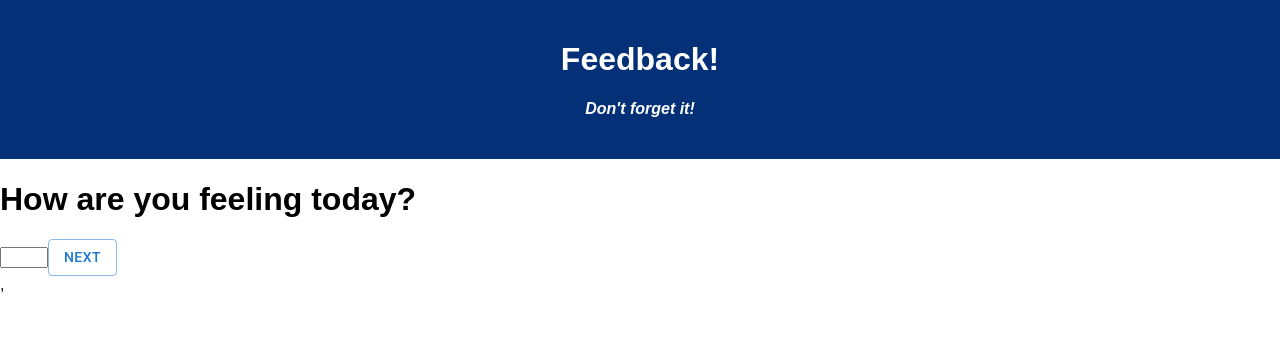
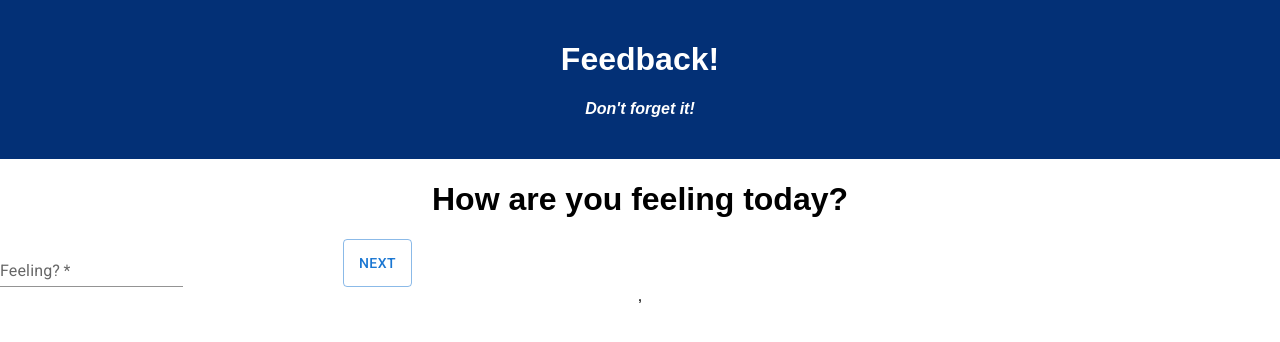
Before and after one commit to KatherineDaugherty/weekend-redux-feedback-loop-public, a React (Create React App) app: page /#/feeling in a window 1280 px wide. Shown: the top 342 px of the page. Built offline with nearby package versions, Linux system fonts and the light colour scheme; no server answers.

Commit message:
save button and textfield changes git push

```diff
--- a/src/components/App/App.css
+++ b/src/components/App/App.css
@@ -1,4 +1,7 @@
 .App {
+  text-align: center;
+}
+body {
   text-align: center;
 }
 
--- a/src/components/Comments/Comments.jsx
+++ b/src/components/Comments/Comments.jsx
@@ -3,6 +3,8 @@ import { useHistory } from 'react-router-dom';
 import { useDispatch } from 'react-redux';
 import { useState, useEffect } from 'react';
 import Button from '@mui/material/Button';
+import TextField from '@mui/material/TextField';
+
 
 
 function Comments() {
@@ -27,7 +29,10 @@ function Comments() {
         <>
             <form onSubmit={(event) => handleSubmit(event)}>
                 <h1> Any comments you want to leave? </h1>
-                <input
+                <TextField
+                    id="standard-basic"
+                    label="Comments?"
+                    variant="standard"
                     type="text"
                     value={comments}
                     onChange={event => setComments(event.target.value)}
--- a/src/components/Feeling/Feeling.jsx
+++ b/src/components/Feeling/Feeling.jsx
@@ -2,6 +2,8 @@ import { useHistory } from 'react-router-dom';
 import { useDispatch } from 'react-redux';
 import { useState, useEffect } from 'react';
 import Button from '@mui/material/Button';
+import Stack from '@mui/material/Stack';
+import TextField from '@mui/material/TextField';
 
 
 function Feeling() {
@@ -24,10 +26,16 @@ function Feeling() {
 
     return (
         <>
-            <form onSubmit={(event) => handleSubmit(event)}>
+            <form
+                className="form"
+                onSubmit={(event) => handleSubmit(event)}>
                 <h1> How are you feeling today? </h1>
                 {/* Attributes */}
-                <input
+                <Stack direction="row" spacing={20}>
+                    <TextField
+                        id="standard-basic"
+                        label="Feeling?"
+                        variant="standard"
                         type="number"
                         min="1"
                         max="5"
@@ -39,6 +47,7 @@ function Feeling() {
                         variant="outlined"
                         type="submit">
                         Next </Button>
+                </Stack>
             </form>
         </>
     )
--- a/src/components/Review/Review.jsx
+++ b/src/components/Review/Review.jsx
@@ -2,6 +2,7 @@ import { useSelector, useDispatch } from 'react-redux';
 import { useHistory } from 'react-router-dom';
 import axios from 'axios';
 import Button from '@mui/material/Button';
+
 
 
 function Review() {
--- a/src/components/Supported/Supported.jsx
+++ b/src/components/Supported/Supported.jsx
@@ -4,6 +4,8 @@ import { useHistory } from 'react-router-dom';
 import { useDispatch } from 'react-redux';
 import { useState, useEffect } from 'react';
 import Button from '@mui/material/Button';
+import TextField from '@mui/material/TextField';
+
 
 
 function Supported() {
@@ -27,7 +29,10 @@ function Supported() {
         <>
             <form onSubmit={(event) => handleSubmit(event)}>
                 <h1> How well are you being supported? </h1>
-                <input
+                <TextField
+                    id="standard-basic"
+                    label="Supported?"
+                    variant="standard"
                     type="number"
                     min="1"
                     max="5"
--- a/src/components/Understanding/Understanding.jsx
+++ b/src/components/Understanding/Understanding.jsx
@@ -3,6 +3,8 @@ import { useHistory } from 'react-router-dom';
 import { useDispatch } from 'react-redux';
 import { useState, useEffect } from 'react';
 import Button from '@mui/material/Button';
+import TextField from '@mui/material/TextField';
+
 
 
 function Understanding() {
@@ -24,8 +26,11 @@ function Understanding() {
     return (
         <>
             <form onSubmit={(event) => handleSubmit(event)}>
-                <h1> How well are you Understanding the content </h1>
-                <input
+                <h1> How well are you understanding the content </h1>
+                <TextField
+                    id="standard-basic"
+                    label="Understanding?"
+                    variant="standard"
                     type="number"
                     min="1"
                     max="5"
```
Lines whose indentation alone changed are shown as unchanged.
